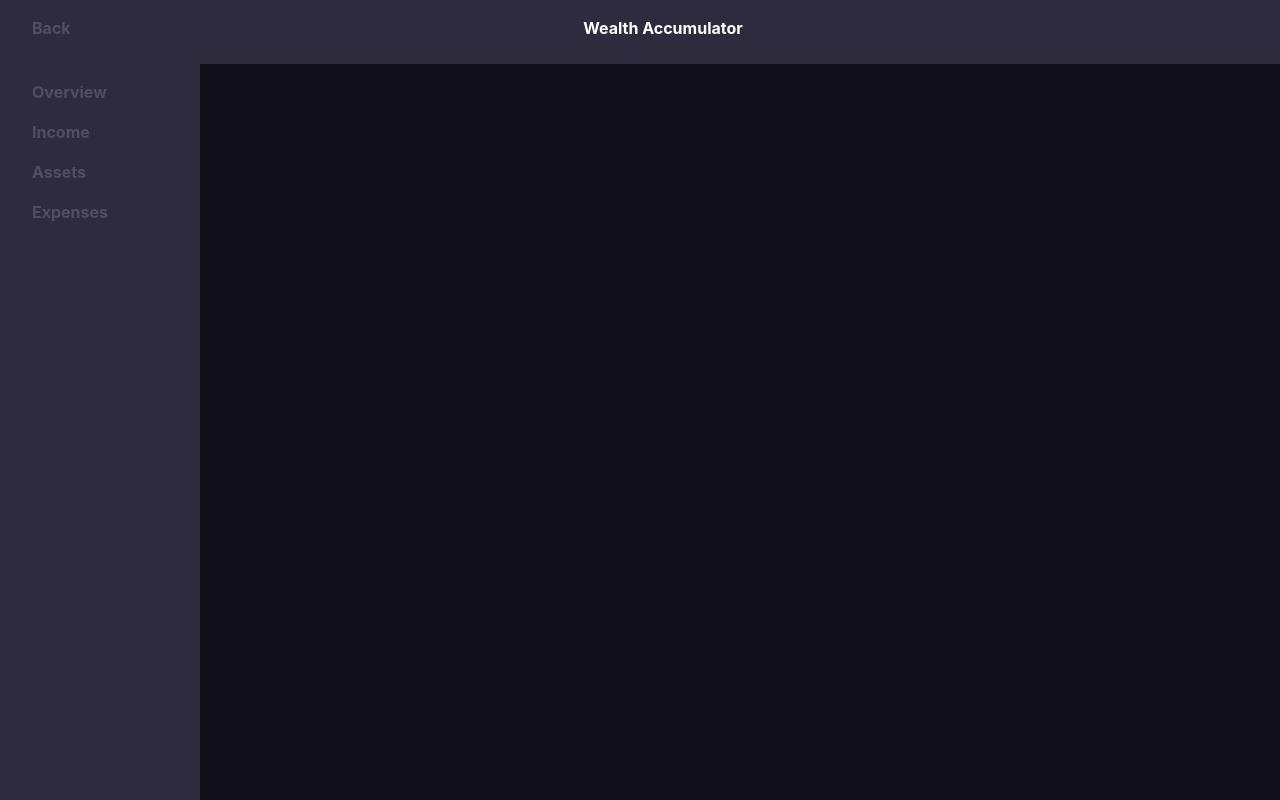
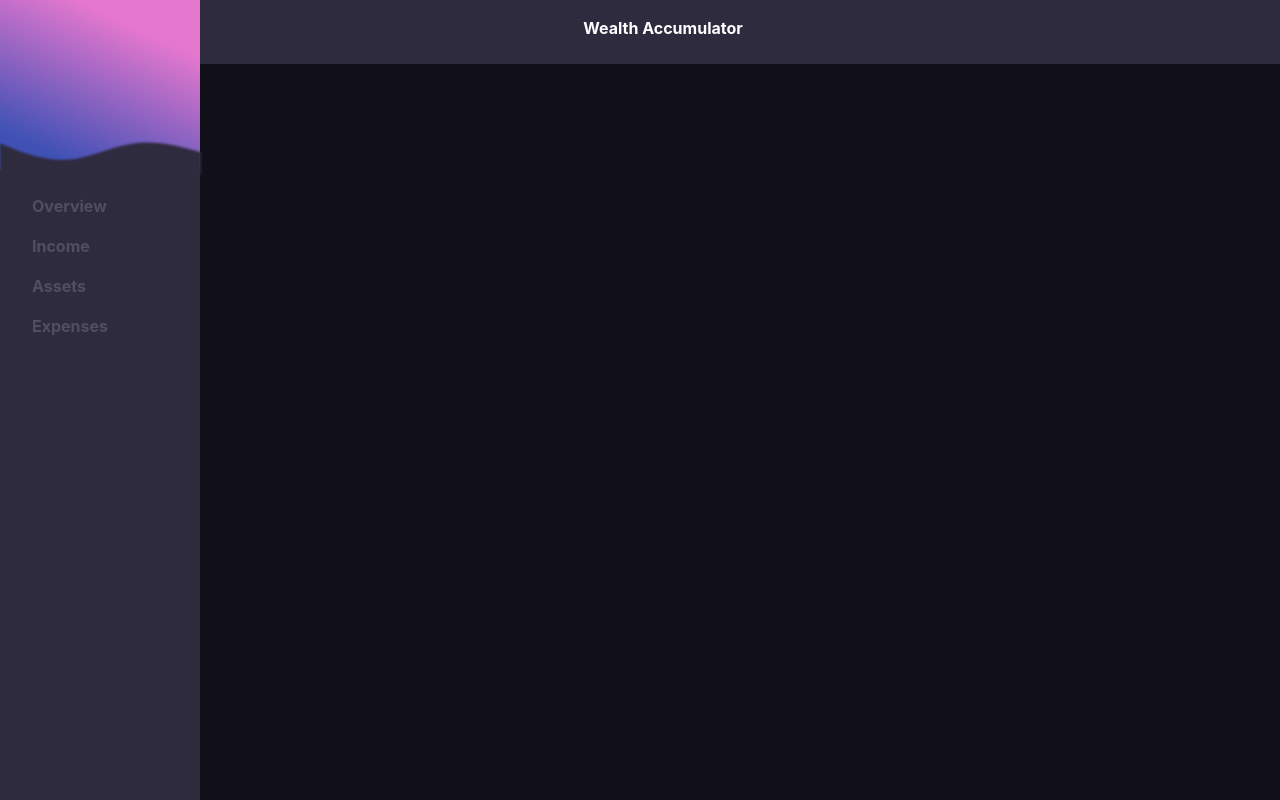
Before and after one commit to gandh99/Wealth-Accumulator, a React (Create React App) app: page / in a window 1280 px wide. Both pictures are taken after a click on the picture 31 px from the left and 32 px from the top of the page. Built offline with nearby package versions, Linux system fonts and the light colour scheme.

Commit message:
Created banner for the sidebar

```diff
--- a/src/navigation/Sidebar.js
+++ b/src/navigation/Sidebar.js
@@ -22,10 +22,10 @@ export default class Sidebar extends Component {
                     className='sidebar-container'
                     style={sidebarContainerStyle}>
                     <div className='sidebar-header' style={menuStyle}>
-                        <div
-                            className='sidebar-logo'>
-                            Back
-                    </div>
+                        <div className='banner-block'></div>
+                        <div className='banner-bottom-wave'>
+                            <svg xmlns="http://www.w3.org/2000/svg" viewBox="0 0 1440 320"><path fill="#2f2b3f" fill-opacity="1" d="M0,96L80,128C160,160,320,224,480,213.3C640,203,800,117,960,96C1120,75,1280,117,1360,138.7L1440,160L1440,320L1360,320C1280,320,1120,320,960,320C800,320,640,320,480,320C320,320,160,320,80,320L0,320Z"></path></svg>
+                        </div>
                     </div>
                     <div className='sidebar-menu' style={menuStyle}>
                         <Link to='/overview' onClick={this.props.toggleSidebar.bind(this, false)}>
--- a/src/navigation/sidebar.css
+++ b/src/navigation/sidebar.css
@@ -1,5 +1,4 @@
 @import url('../styles.css');
-
 .sidebar-container {
     position: fixed;
     top: 0;
@@ -13,11 +12,7 @@
 }
 
 .sidebar-header {
-    background-color: var(--primary-color-dark);
-    padding: 1rem 2rem;
-    font-weight: bold;
-    cursor: pointer;
-    text-align: start;
+    position: relative;
 }
 
 .sidebar-menu {
@@ -33,3 +28,19 @@
     cursor: pointer;
     text-decoration: none;
 }
+
+.banner-block {
+    background: rgb(63,81,181);
+    background: linear-gradient(25deg, rgba(63,81,181,1) 15%, rgba(229,119,206,1) 78%);
+    height: 170px;
+    width: 100%;
+}
+
+.banner-bottom-wave {
+    position: absolute;
+    border: none;
+    top: 130px;
+    left: 0;
+    width: 100.5%;
+    filter: blur(1px);
+}
--- a/src/styles.css
+++ b/src/styles.css
@@ -2,6 +2,10 @@
     /* Background */
     --primary-background-color: #2f2b3f;
     --primary-background-color-dark: #221f2e;
+
+    /* Banner */
+    --primary-banner-color: #6b45f3;
+    --secondary-banner-color: #e577ce;
 
     /* Text */
     --primary-text-color: #fff;
```
Also changed, not shown: src/images/wave.svg (added).
